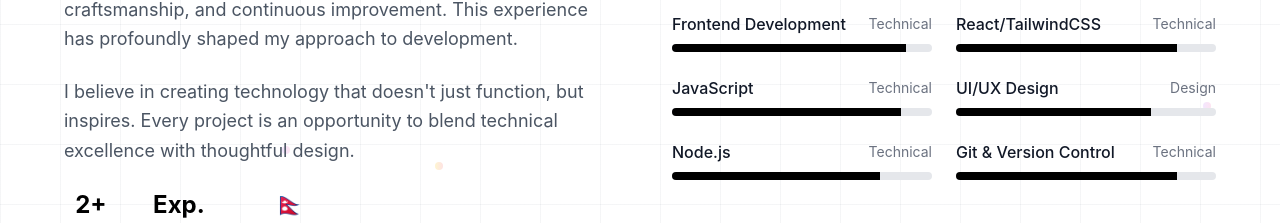
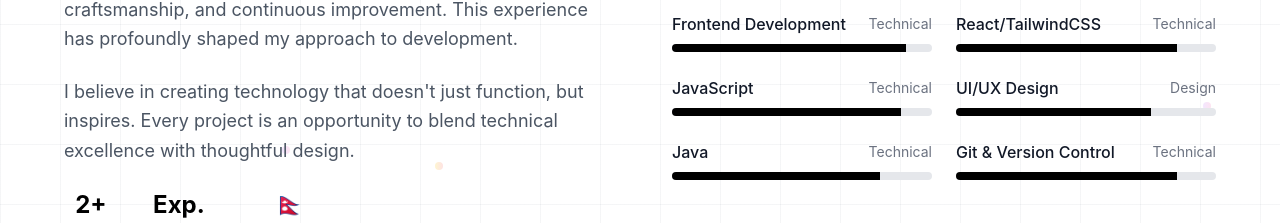
Before and after one commit to g0GobliN/g0, a React (Vite) app: page / in a window 1280 px wide. Shown: the part 1016-1239 px from the top of the page. Built offline with nearby package versions, Linux system fonts and the light colour scheme; the HTML template or start-up script is replaced by a standard one.

Commit message:
update skills in SkillsGrid

```diff
--- a/src/sections/AboutSection.jsx
+++ b/src/sections/AboutSection.jsx
@@ -8,7 +8,7 @@ const SkillsGrid = () => {
     { name: "React/TailwindCSS", level: 85, category: "Technical" },
     { name: "JavaScript", level: 88, category: "Technical" },
     { name: "UI/UX Design", level: 75, category: "Design" },
-    { name: "Node.js", level: 80, category: "Technical" },
+    { name: "Java", level: 80, category: "Technical" },
     { name: "Git & Version Control", level: 85, category: "Technical" },
   ];
 
```
